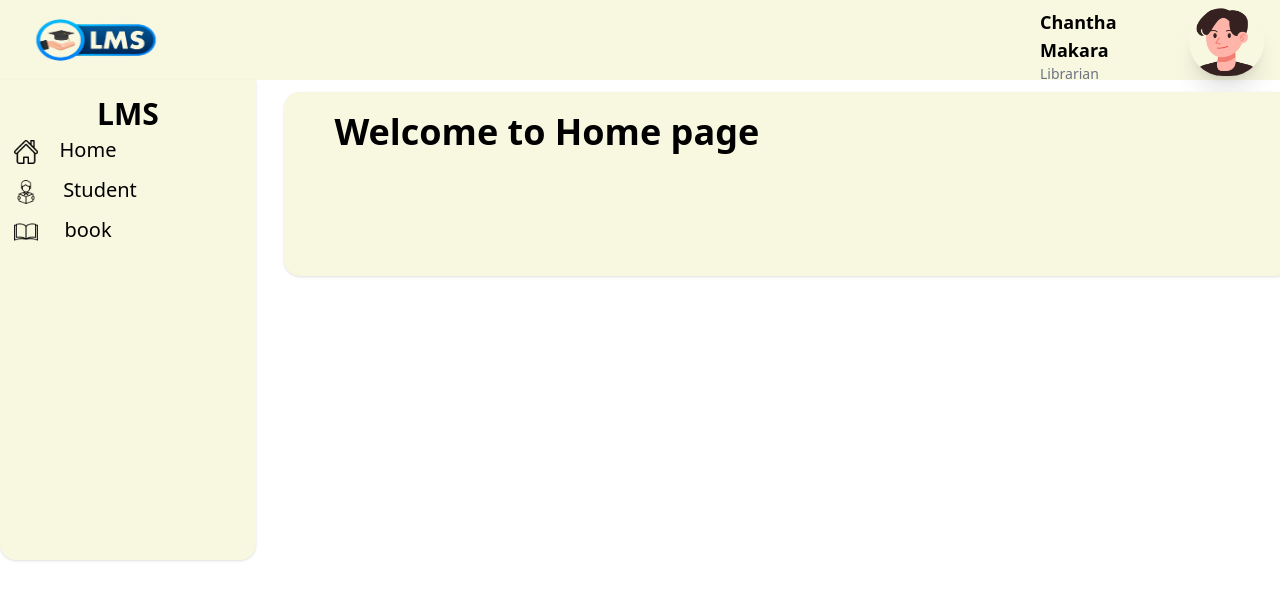
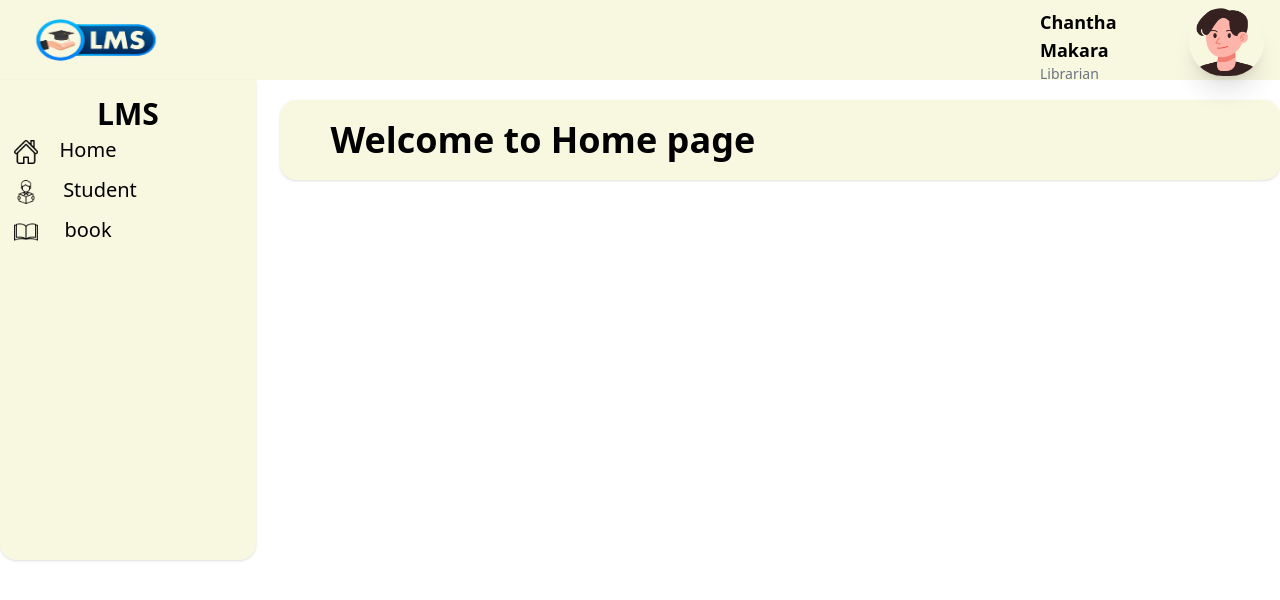
Before and after one commit to tith-sa/b8-librarysystem-g4, a Vue app: page /Home in a window 1280 px wide. Shown: the top 600 px of the page. Built offline with nearby package versions, Linux system fonts and the light colour scheme; the HTML template or start-up script is replaced by a standard one.

Commit message:
add layout to page

```diff
--- a/src/App.vue
+++ b/src/App.vue
@@ -1,5 +1,5 @@
 
-<script setup>
+<!-- <script setup>
 import Header from './components/header.vue';
 import Dashboard from './components/dashboard.vue';
 </script>
@@ -8,4 +8,11 @@ import Dashboard from './components/dashboard.vue';
 <template>
   <Header />
   <Dashboard />
+</template> -->
+
+
+<template>
+  <div id="app">
+    <router-view />
+  </div>
 </template>
--- a/src/pages/Book.vue
+++ b/src/pages/Book.vue
@@ -1,12 +1,13 @@
 <script setup >
-
+import layoutdashboard from '../components/layoutdashboard.vue';
 
 </script>
 
 <template>
-  <div class=" bg-[#F8F8E1] rounded-2xl shadow -mt-10">
+  <layoutdashboard />
+  <div class=" bg-[#F8F8E1] rounded-2xl shadow -mt-120 ms-70">
        <div class="w-[63rem] h-auto">
-        <div class="w-[90%] mx-auto mt-5">
+        <div class="w-[90%] mx-auto mt-5 py-5">
           <h1 class="text-4xl font-bold">Welcome to Book page</h1>
         </div>
       </div>
--- a/src/pages/Home.vue
+++ b/src/pages/Home.vue
@@ -1,12 +1,13 @@
 <script setup>
-
+import layoutdashboard from '../components/layoutdashboard.vue';
 
 </script>
 
-<template>
-  <div class=" bg-[#F8F8E1] rounded-2xl shadow -mt-10">
+<template >
+  <layoutdashboard />
+  <div class=" bg-[#F8F8E1] rounded-2xl shadow -mt-120 ms-70">
        <div class="w-[63rem] h-auto">
-        <div class="w-[90%] mx-auto mt-5">
+        <div class="w-[90%] mx-auto mt-5 py-5">
           <h1 class="text-4xl font-bold">Welcome to Home page</h1>
         </div>
       </div>
--- a/src/pages/Login.vue
+++ b/src/pages/Login.vue
@@ -1,14 +1,8 @@
 <script setup>
-
 
 </script>
 
 <template>
-  <div class=" bg-[#F8F8E1] rounded-2xl shadow -mt-10">
-       <div class="w-[63rem] h-auto">
-        <div class="w-[90%] mx-auto mt-5">
-          <h1 class="text-4xl font-bold">Welcome to Login Page</h1>
-        </div>
-      </div>
-  </div>
+  <div>this is login page</div>
+  <router-link to="/home">login</router-link>
 </template>
--- a/src/pages/Student.vue
+++ b/src/pages/Student.vue
@@ -1,12 +1,13 @@
 <script setup>
-
+import layoutdashboard from '../components/layoutdashboard.vue';
 
 </script>
 
 <template>
-  <div class=" bg-[#F8F8E1] rounded-2xl shadow -mt-10">
+  <layoutdashboard />
+  <div class=" bg-[#F8F8E1] rounded-2xl shadow -mt-120 ms-70">
        <div class="w-[63rem] h-auto">
-        <div class="w-[90%] mx-auto mt-5">
+        <div class="w-[90%] mx-auto mt-5 py-5">
           <h1 class="text-4xl font-bold">Welcome to Students page</h1>
         </div>
       </div>
```
Also changed, not shown: src/components/layoutdashboard.vue (renamed from src/components/layout-all.vue).
